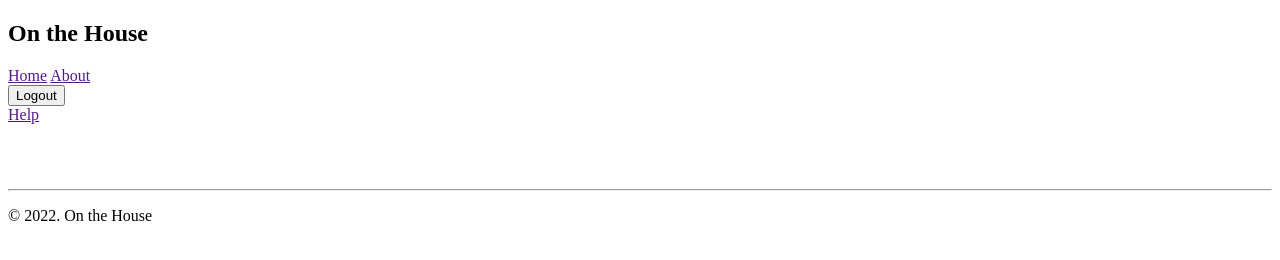
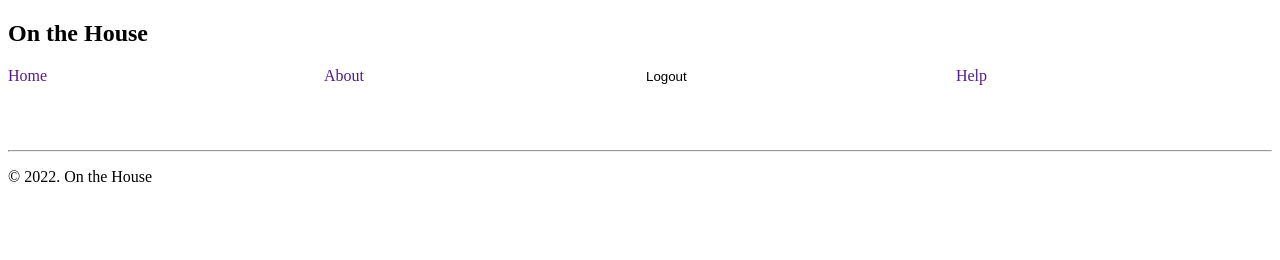
Before and after one commit to MonB003/2800-202210-BBY22, a website: page app/main.html in a window 1280 px wide. Drawn offline with Linux system fonts and the light colour scheme.

Commit message:
Added some style to the navbars

```diff
--- a/app/main.html
+++ b/app/main.html
@@ -17,15 +17,13 @@
         <h2 id="companyName">On the House</h2>
 
         <!-- Navbar -->
-        <nav id="leftmenu">
-            <a href="" id="home" class="nav-items">Home</a>
-            <a href="" id="about">About</a>
-        </nav>
-        <nav id="rightmenu">
+        <nav id="navbar">
+            <a href="" id="home" class="nav-button">Home</a>
+            <a href="" id="about" class="nav-button">About</a>
             <form action="/logout" method="get" id="logoutForm">
-                <input type="submit" id="logout" class="nav-items" value="Logout"/>
+                <input type="submit" id="logout" class="nav-button" value="Logout"/>
             </form>
-            <a href="" id="help" class="nav-items">Help</a>
+            <a href="" id="help" class="nav-button">Help</a>
         </nav>
 
     </header>
--- a/public/css/main.css
+++ b/public/css/main.css
@@ -0,0 +1,32 @@
+#navbar {
+    display: grid;
+    grid-template-columns: 24% 24% 24% 24%;
+    column-gap: 1%;
+}
+
+.nav-button {
+    text-decoration: none;
+}
+
+#home {
+    grid-column: 1 / span 1;
+}
+
+#about {
+    grid-column: 2 / span 1;
+}
+
+#logoutForm {
+    grid-column: 3 / span 1;
+}
+
+#logout {
+    background: none;
+    text-decoration: none;
+    border: none;
+    cursor: pointer;
+}
+
+#help {
+    grid-column: 4 / span 1;
+}
```
Also changed, not shown: app/login.html (+6 -8 lines).
